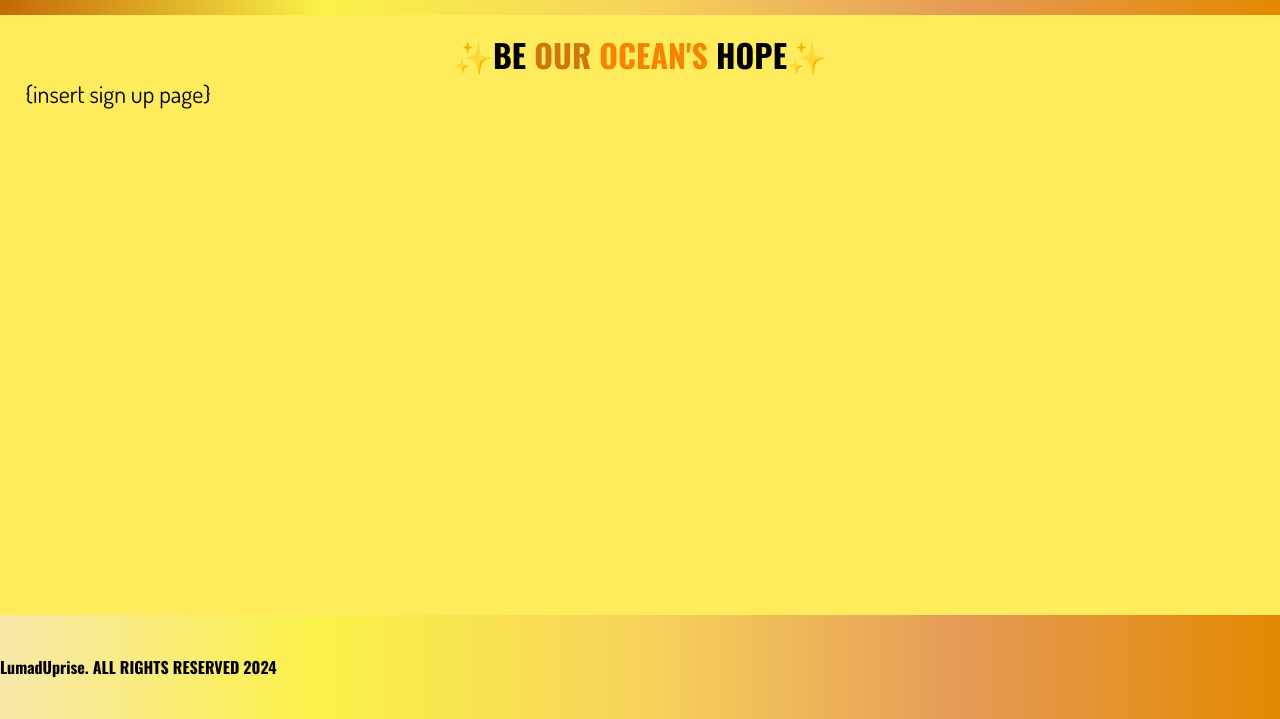
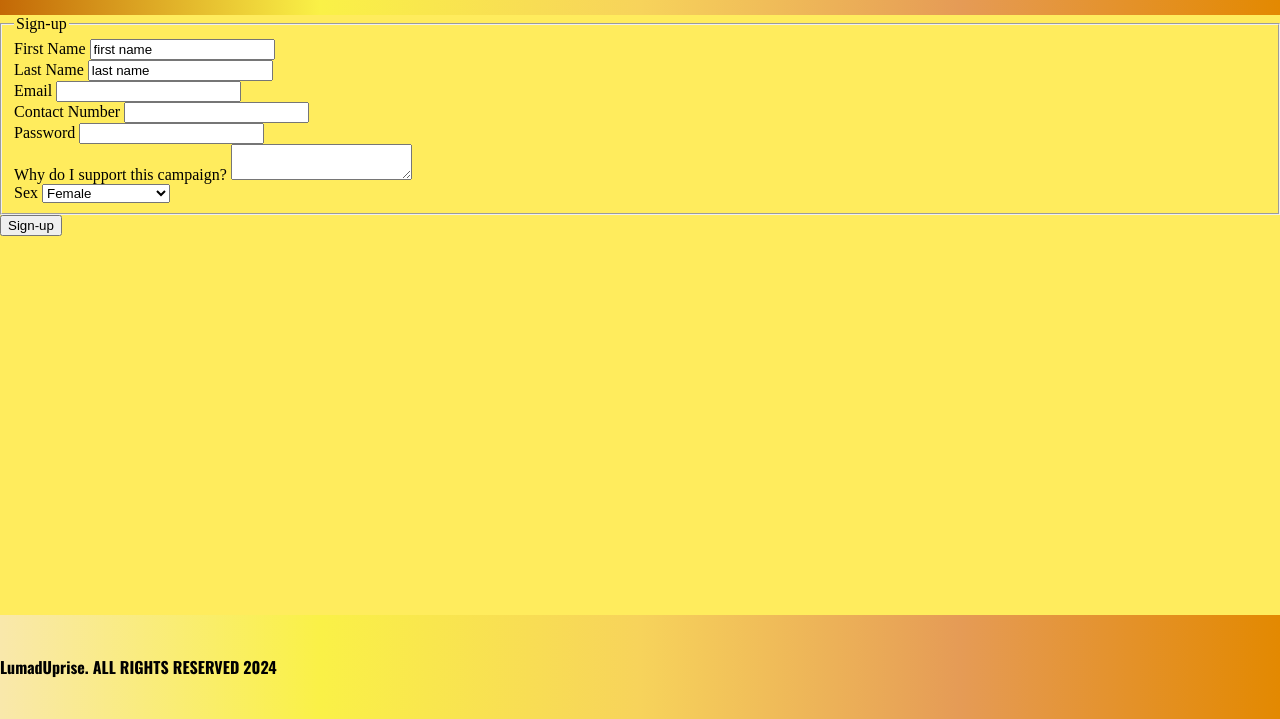
Before and after one commit to leannecajulao/group2, a plain HTML site: page CS PROJ/helppage3.html in a window 1280 px wide. Shown: the part 81-800 px from the top of the page. Drawn offline with nearby package versions, Linux system fonts and the light colour scheme.

Commit message:
Add files via upload

```diff
--- a/CS PROJ/helppage3.html
+++ b/CS PROJ/helppage3.html
@@ -5,50 +5,159 @@
     <meta name="viewport" content="width=device-width, initial-scale=1.0">
     <title>LumadUprise</title>
     <link rel="stylesheet" href="styles.css">
-    <link href="https://fonts.googleapis.com/css2?family=Oswald:wght@700&display=swap"rel="stylesheet">
-    <link href="https://fonts.googleapis.com/css2?family=Dosis&family=Oswald:wght@700&display=swap"rel="stylesheet">
+    <link href="https://fonts.googleapis.com/css2?family=Oswald:wght@700&display=swap" rel="stylesheet">
+    <link href="https://fonts.googleapis.com/css2?family=Dosis&family=Oswald:wght@700&display=swap" rel="stylesheet">
 </head>
 <body>
     <nav>
-        <img src="media/logo.jpg" height="50">
+        <img src="media/logo.jpg" height="50" alt="LumadUprise Logo">
         <p>LumadUprise</p>
-
         <div class="dropdown">
             <a href="index.html">HOME</a>
             <div class="dropdown-content">
-                <div class="a">
-                    <a href="backpage1.html">BACKGROUND</a>
-                </div>
+                <a href="backpage1.html">BACKGROUND</a>
             </div>
         </div>
-
         <div class="dropdown">
             <a href="index3.html">ABOUT US</a>
             <div class="dropdown-content">
-                <div class="a">
-                    <a href="index3.html">MISSION</a>
-                </div>
-                <div class="a">
-                    <a href="index3.html">VISION</a>
-                </div>
-                <div class="a">
-                    <a href="helppage3.html">HOW TO HELP</a>
-                </div>
+                <a href="index3.html">MISSION</a>
+                <a href="index3.html">VISION</a>
+                <a href="helppage3.html">HOW TO HELP</a>
             </div>
         </div>
     </nav>
 
     <main>
-        <p id="be">✨BE <span id="our">OUR</span> <span id="oceans">OCEAN'S</span> HOPE✨</p>
-        <p class="contact">
+        <div class="signup-container">
+            <form id="userform" onsubmit="processInfo(event)">
+                <fieldset id="firstbox">
+                    <legend>Sign-up</legend>
+                    <div class="form-group inline">
+                        <div>
+                            <label for="fn">First Name</label>
+                            <input value= "first name" type="text" id="fn" name="firstName" onblur="borderRed(this)" onfocus="borderGreen(this)">
+                        </div>
+                        <div>
+                            <label for="ln">Last Name</label>
+                            <input value= "last name" type="text" id="ln" name="lastName" onblur="borderRed(this)" onfocus="borderGreen(this)">
+                        </div>
+                    </div>
+                    <div class="form-group">
+                        <label for="em">Email</label>
+                        <input type="email" id="em" name="email" class="black-textbox" onblur="borderRed(this)" onfocus="borderGreen(this)">
+                    </div>
+                    <div class="form-group">
+                        <label for="contact">Contact Number</label>
+                        <input type="number" id="contact" name="contactnum" class="black-textbox" onblur="borderRed(this)" onfocus="borderGreen(this)">
+                    </div>
+                    <div class="form-group">
+                        <label for="pass">Password</label>
+                        <input type="password" id="pass" name="password" class="black-textbox" onfocus="borderGreen(this)" >
+                    </div>
+                    <div class="form-group">
+                        <label for="sup">Why do I support this campaign?</label>
+                        <textarea id="sup" name="support" onblur="borderRed(this)" onfocus="borderGreen(this)"></textarea>
+                    </div>
+                    <div class="form-group">
+                        <label for="gn">Sex</label>
+                        <select name="gender" id="gn" class="black-textbox" onblur="borderRed(this)" onfocus="borderGreen(this)">
+                            <option value="Female">Female</option>
+                            <option value="Male">Male</option>
+                            <option value="Prefer not to say">Prefer Not To Say</option>
+                        </select>
+                    </div>
 
-      {insert sign up page}
-
-        </p>
+                </fieldset>
+                <input type="submit" value="Sign-up" class="black-textbox" id="submit">
+            </form>
+        </div>
+        <div id="overlay"></div>
+        <div id="display"></div>
     </main>
 
     <footer>
         <p>LumadUprise. ALL RIGHTS RESERVED 2024</p>
     </footer>
+
+    <script>
+
+
+        document.getElementById("userform").addEventListener('submit', function(event){
+            const fhtml = document.getElementById("fn").value;
+            const shtml = fhtml;
+            localStorage.setItem("fn", "firstName");
+
+            const lhtml = document.getElementById("ln").value;
+            const zhtml = lhtml;
+            localStorage.setItem("ln", "lastName");
+
+            const ehtml = document.getElementById("em").value;
+            const xhtml = ehtml;
+            localStorage.setItem("em", "email");
+
+            const phtml = document.getElementById("pass").value;
+            const chtml = phtml;
+            localStorage.setItem("pass", "password");
+
+            const ghtml = document.getElementById("gn").value;
+            const vhtml = ghtml;
+            localStorage.setItem("gn", "gender");
+        })
+
+
+
+
+       function processInfo(event) {
+        event.preventDefault();
+
+        var fullName = document.getElementById('fn').value;
+        var lastName = document.getElementById('ln').value;
+        var email = document.getElementById('em').value;
+        var password = document.getElementById('pass').value;
+        var gender = document.getElementById('gn').value;
+
+        var datas = {
+            fullName: fullName,
+            lastName: lastName,
+            email: email,
+            password: password,
+            gender: gender
+        };
+
+        var jsonData = JSON.stringify(datas);
+        localStorage.setItem('userData', jsonData);
+
+        var presentdatas = document.getElementById('display');
+        if (presentdatas) {
+            presentdatas.innerHTML = JSON.stringify(datas);
+        }
+
+        window.location.href = "page1.html";
+}
+
+
+        function borderRed(element) {
+            if (element.value.trim() === '') {
+                element.style.border = "2px solid red";
+                element.style.fontWeight = "bold";
+            } else {
+                element.style.border = "2px solid lime";
+                element.style.fontWeight = "bold";
+            }
+        }
+
+        function borderGreen(element) {
+            element.style.border = "2px solid lime";
+            element.style.fontWeight = "bold";
+        }
+
+        function res() {
+            var display = document.getElementById("display");
+            if (display) {
+                display.innerHTML = '';
+            }
+        }
+    </script>
 </body>
 </html>
```
